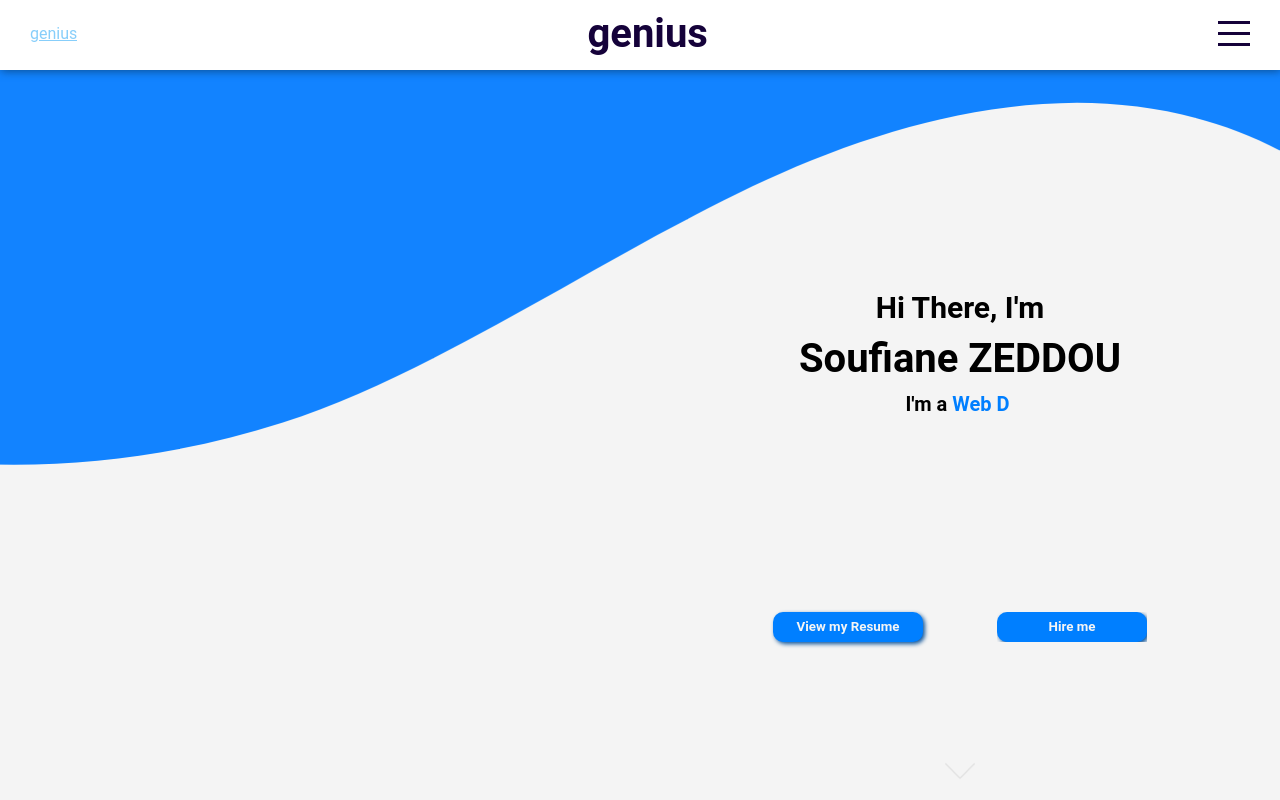
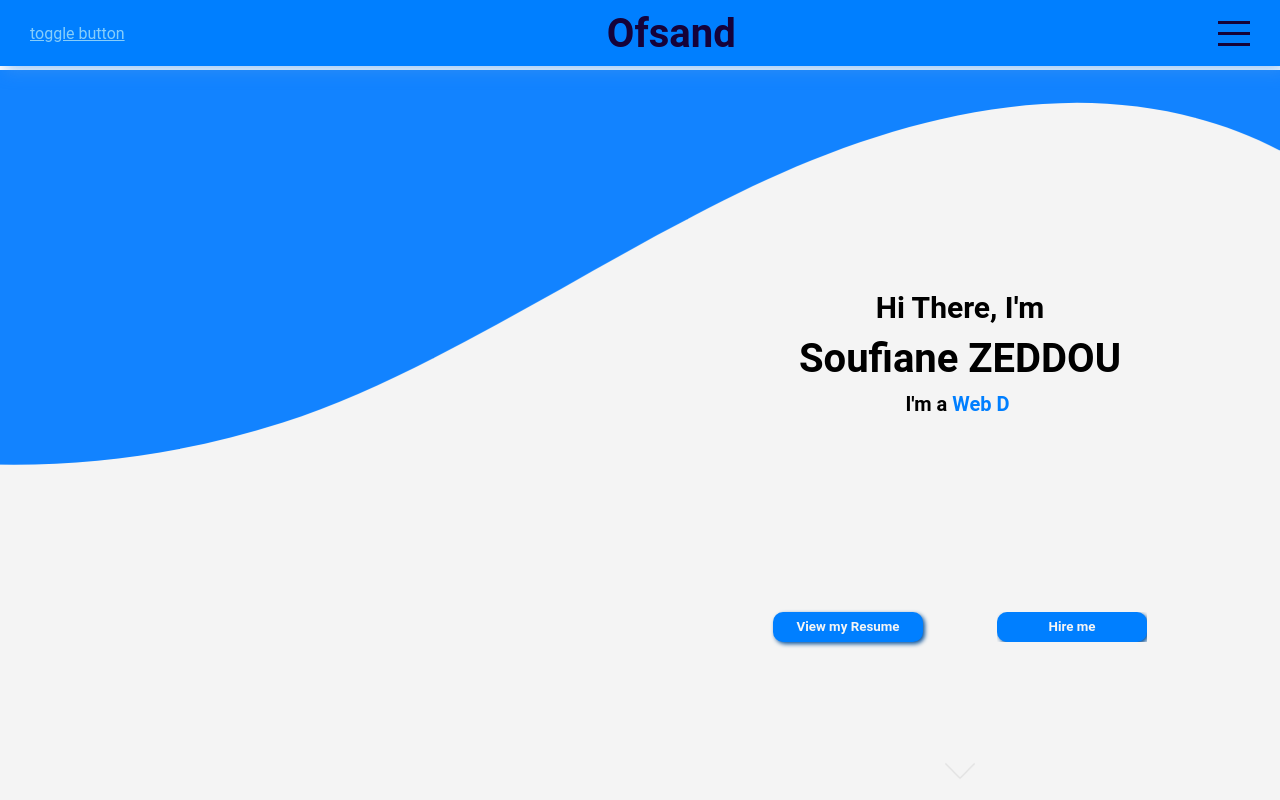
Before and after one commit to ofsand/my-portfolio, a React (Create React App) app: page / in a window 1280 px wide. Built offline with nearby package versions, Linux system fonts and the light colour scheme.

Commit message:
Modify topmenu bar

```diff
--- a/src/components/topbar/Topbar.jsx
+++ b/src/components/topbar/Topbar.jsx
@@ -6,11 +6,11 @@ export default function Topbar({menuOpen,setMenuOpen}) {
         <div className={"topbar " + (menuOpen && "active")}>
             <div className="wrapper">
                 <div className="left">
-                    <a href="#intro" className="logo">genius</a>
+                    <a href="#intro" className="logo">toggle button</a>
                 </div>
 
                 <div className="center">
-                    <a href="#intro" className="logo">genius</a>
+                    <a href="#intro" className="logo">Ofsand</a>
                 </div>
 
                 <div className="right">
--- a/src/components/topbar/topbar.scss
+++ b/src/components/topbar/topbar.scss
@@ -2,14 +2,19 @@
 
 .topbar {
     width: 100%;
-    height: 70px;
-    background-color: white;
+    height: 66px;
+    background-color: $themeColor;
     color: $mainColor;
     position: fixed;
     top:0;
     z-index: 3;
     transition: all 1s ease;
-    filter: drop-shadow(1px 1px 5px #0a4c8d);
+    filter: drop-shadow(5px 5px 8px #4596ec8a);
+    display: flex;
+    flex-direction: row;
+    align-items: center;
+    justify-content: center;
+    overflow: hidden;
 
 
     .wrapper{
@@ -17,13 +22,21 @@
         display: flex;
         align-items: center;
         justify-content: space-between;
+        width: 100vw;
 
         .left{
+                display: flex;
+                align-items: center;
+                justify-content: flex-start;
+                @include mobile{
+                    flex: 1;
+                }
         }
 
         .center{
                 display: flex;
                 align-items: center;
+                justify-content: center;
 
             .logo{
                 font-size: 40px;
@@ -31,12 +44,23 @@
                 text-decoration: none;
                 color: inherit;
 
+                @include mobile{
+                    flex: 1;
+                    font-size: 1.5em;
+                }
             }
 
         }
 
         .right{
+                display: flex;
+                justify-content: flex-end;
+
+                @include mobile{
+                    flex: 1;
+                }
             .hamburger {
+
                     width: 32px;
                     height: 25px;
                     display: flex;
@@ -59,6 +83,7 @@
     &.active{
         background-color: $mainColor;
         color: white;
+        filter: drop-shadow(1px 1px 5px #ffffff00);
 
         .hamburger{
             span{
```
Lines whose indentation alone changed are shown as unchanged.
